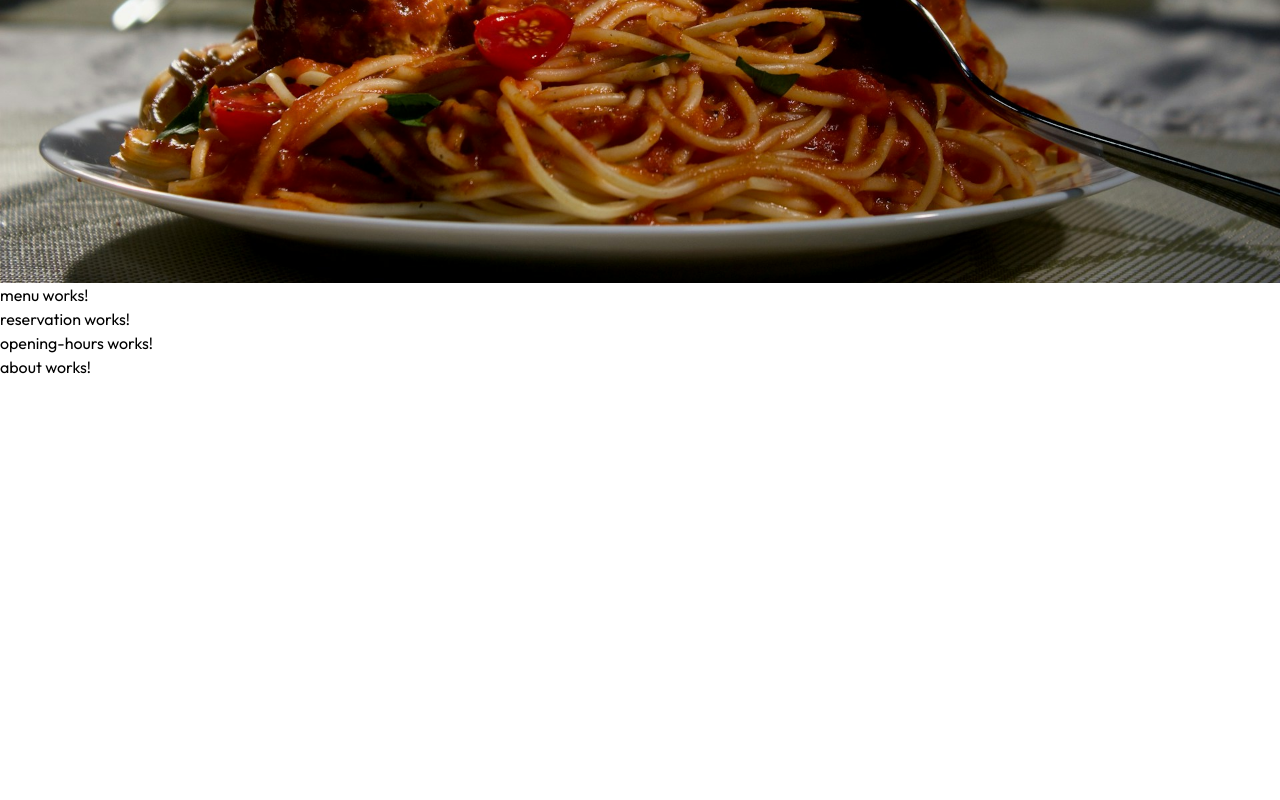
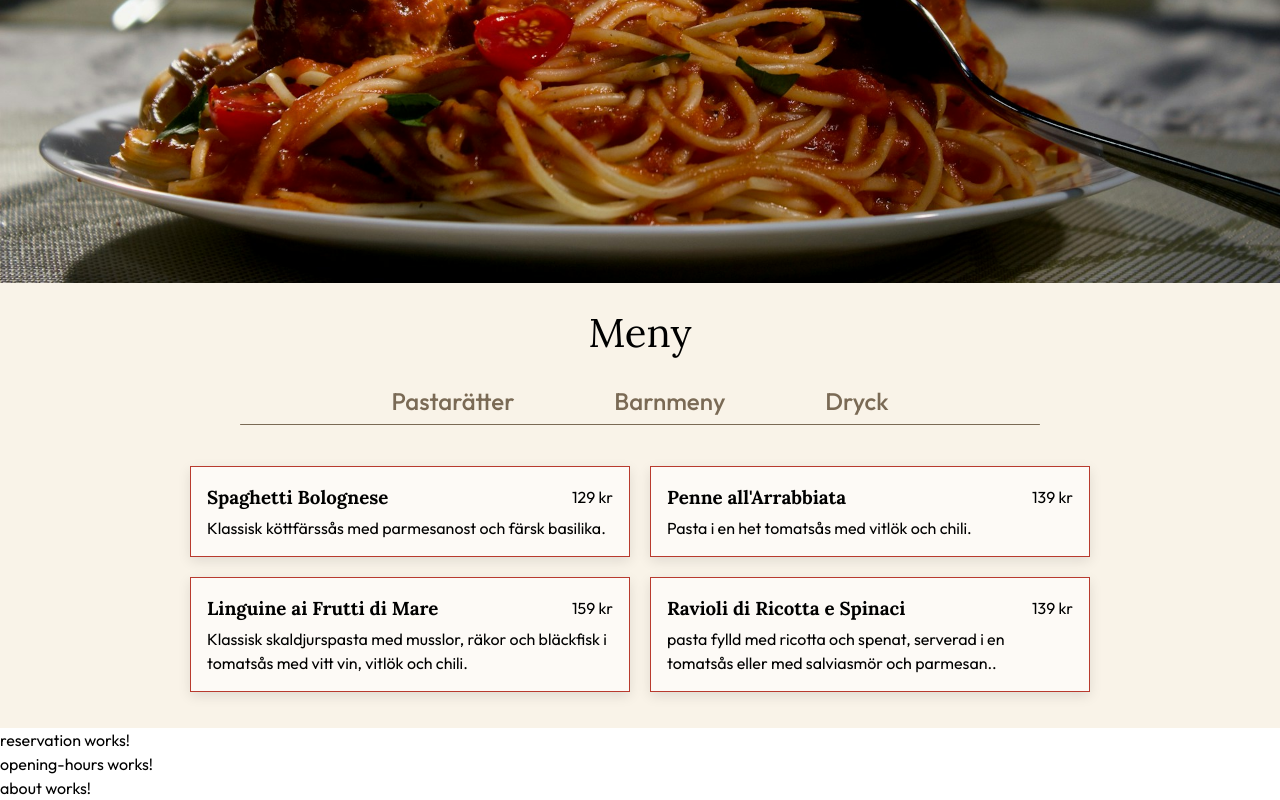
Before and after one commit to RasmusBergkvist/Project-MeraPasta, an Angular app: page / in a window 1280 px wide. Shown: the part 617-1417 px from the top of the page. Before the commit the page ends 996 px from the top, so only its background shows below. Built offline with nearby package versions, Linux system fonts and the light colour scheme.

Commit message:
Menu-component: skapat design och layout.

```diff
--- a/src/app/pages/home/home.scss
+++ b/src/app/pages/home/home.scss
@@ -1,4 +1,5 @@
 @use 'mixins' as *;
+@use 'variables' as *;
 
 .hero-section {
     background-image: url(/spagetti.jpg);
@@ -18,7 +19,7 @@
     h1 {
         text-align: center;
         font-size: 4rem;
-        color: #fff;
+        color: $light-text;
 
         //Strecket mellan rubrik och text
         &::after {
@@ -35,7 +36,7 @@
 
     p {
         font-size: 1.5rem;
-        color: #fff;
+        color: $light-text;
     }
 
     .hero-btn {
@@ -50,12 +51,12 @@
             height: 50px;
             background-color: rgba(0, 0, 0, 0.4);
             border: 1px solid #fff;
-            color: #fff;
+            color: $light-text;
 
             transition: all 0.3s ease;
 
             &:hover {
-                background-color: #B83A2E;
+                background-color: $primary-component-color;
                 border: none;
                 box-shadow: 0 4px 10px rgba(0, 0, 0, 0.2);
             }
--- a/src/app/partials/main-header/main-header.scss
+++ b/src/app/partials/main-header/main-header.scss
@@ -1,10 +1,11 @@
 @use 'mixins' as *;
+@use 'variables' as *;
 
 .header-container {
     display: flex;
     align-items: center;
     justify-content: space-between;
-    background-color: #F9F3E8;
+    background-color: $primary-background;
 }
 
 img {
@@ -20,8 +21,6 @@ nav {
     ul {
         display: inline-flex;
         gap: 12px;
-        padding: 0;
-        margin: 0;
 
 
         li {
@@ -29,7 +28,7 @@ nav {
 
             a {
                 @include nav-button;
-                  color: #000;
+                  color: $dark-text;
                   padding: 12px 24px;
                   border-radius: 8px;
             }
--- a/src/app/partials/menu/menu.html
+++ b/src/app/partials/menu/menu.html
@@ -1,3 +1,46 @@
-<section id ="menu">
-<p>menu works!</p>
+<section id="menu" class="menu-section">
+    <h2>Meny</h2>
+    <nav class="menu-nav">
+        <ul>
+            <li><a>Pastarätter</a></li>
+            <li><a>Barnmeny</a></li>
+            <li><a>Dryck</a></li>
+        </ul>
+    </nav>
+    <div class="menu-container">
+
+        <!-- PLACEHOLDER MENYER-->
+        <article class="item-card">
+            <div class="item-details">
+                <h3 item-name>Spaghetti Bolognese</h3>
+                <span class="item-price">129 kr</span>
+            </div>
+            <p class="item-description">Klassisk köttfärssås med parmesanost och färsk basilika.</p>
+
+        </article>
+        <article class="item-card">
+            <div class="item-details">
+                <h3 item-name>Penne all'Arrabbiata</h3>
+                <span class="item-price">139 kr</span>
+            </div>
+            <p class="item-description">Pasta i en het tomatsås med vitlök och chili.</p>
+        </article>
+
+        <article class="item-card">
+            <div class="item-details">
+                <h3 item-name>Linguine ai Frutti di Mare</h3>
+                <span class="item-price">159 kr</span>
+            </div>
+            <p class="item-description">Klassisk skaldjurspasta med musslor, räkor och bläckfisk
+i tomatsås med vitt vin, vitlök och chili.</p>
+        </article>
+
+             <article class="item-card">
+            <div class="item-details">
+                <h3 item-name>Ravioli di Ricotta e Spinaci</h3>
+                <span class="item-price">139 kr</span>
+            </div>
+            <p class="item-description">pasta fylld med ricotta och spenat, serverad i en  tomatsås eller med salviasmör och parmesan..</p>
+        </article>
+    </div>
 </section>
--- a/src/app/partials/menu/menu.scss
+++ b/src/app/partials/menu/menu.scss
@@ -0,0 +1,99 @@
+@use 'variables' as *;
+
+//Menysektionen
+.menu-section {
+    display: flex;
+    flex-direction: column;
+    align-items: center;
+    gap: 20px;
+    padding-block: 20px;
+    background-color: $primary-background;
+
+    h2 {
+        font-size: 40px;
+        font-weight: 400;
+    }
+}
+
+//Menynavigering
+.menu-nav {
+    display: flex;
+    flex-direction: column;
+    align-items: center;
+    margin: 0 auto;
+
+
+    ul {
+        display: flex;
+        gap: 100px;
+
+
+        li {
+            list-style: none;
+
+            a {
+                color: $secondary-component-color;
+                font-size: 24px;
+                font-weight: 500;
+                cursor: pointer;
+                transition: color 0.2s ease;
+
+
+                &:hover {
+                    color: $primary-component-color;
+                    text-decoration: underline;
+
+                }
+
+            }
+        }
+    }
+
+    &::after {
+        content: '';
+        display: block;
+        width: min(800px, 80vw);
+        height: 1px;
+        margin: 5px auto;
+        border-radius: 1px;
+        background-color: #7A6A55;
+    }
+
+}
+
+//Menyerna
+.menu-container {
+    display: grid;
+    grid-template-columns: repeat(auto-fit, minmax(350px, 1fr));
+    margin: 1rem auto;
+    max-width: 900px;
+    width: 100%;
+    gap: 20px;
+
+    .item-card {
+        background-color: $item-color;
+        border: 1px solid $primary-component-color;
+        padding: 1rem;
+        cursor: pointer;
+        box-shadow: 0 4px 12px rgba(0, 0, 0, 0.1);
+        transition: all 0.2s ease;
+
+        &:hover {
+            box-shadow: 0 6px 18px rgba(0, 0, 0, 0.15);
+            transform: translateY(-2px);
+        }
+
+        .item-details {
+            display: flex;
+            align-items: center;
+            justify-content: space-between;
+            margin-bottom: 5px;
+
+
+        }
+    }
+
+
+
+
+}
--- a/src/styles-partials/_mixins.scss
+++ b/src/styles-partials/_mixins.scss
@@ -1,4 +1,6 @@
-//Navigering
+@use 'variables' as *;
+
+//Navigeringsknappar
 @mixin nav-button {
     display: inline-flex;
     align-items: center;
@@ -9,8 +11,8 @@
     transition: all 0.3s ease;
 
     &:hover {
-        background-color: #B83A2E;
-        color: #fff;
+        background-color: $primary-component-color;
+        color: $light-text;
         transform: translateY(-3px);
         box-shadow: 0 4px 10px rgba(0, 0, 0, 0.2);
     }
--- a/src/styles-partials/_variables.scss
+++ b/src/styles-partials/_variables.scss
@@ -0,0 +1,14 @@
+/************************************************************/
+/************************* FÄRGER ***************************/
+/************************************************************/
+$primary-background: #F9F3E8;
+
+$primary-component-color: #B83A2E;
+$secondary-component-color: #7A6A55;
+
+//Menyer
+$item-color: #FDFAF6;
+
+
+$light-text: #fff;
+$dark-text: #2C2416
--- a/src/styles.scss
+++ b/src/styles.scss
@@ -34,3 +34,7 @@ p, a {
     font-family: "outfit", sans-serif;
     font-size: 1rem;
 }
+
+span {
+  font-family: "outfit", sans-serif;
+}
```
